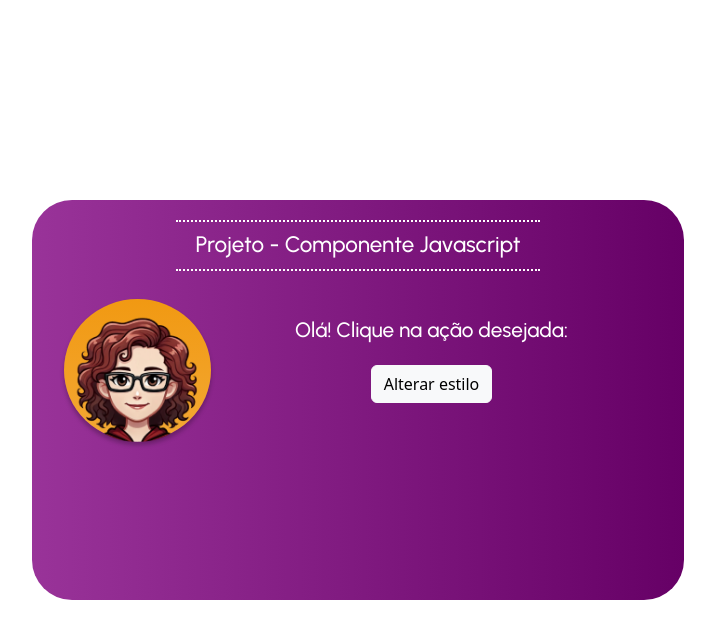
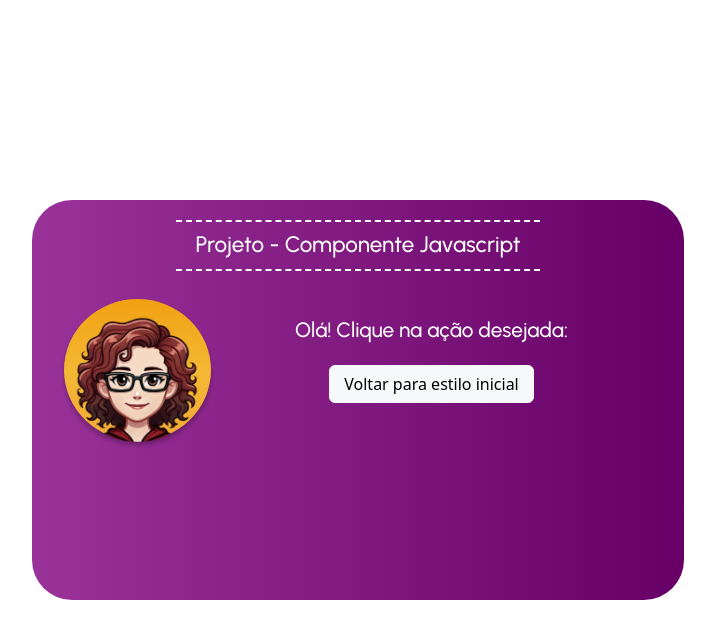
Before and after one commit to asomartins/miniprojeto-edicaoweb, a plain HTML site: page index.html in a window 1280 px wide. Both pictures are taken after a click on the button "Alterar estilo". Shown: the whole page, without its empty margins (282-997 px from the left). Drawn offline with nearby package versions, Linux system fonts and the light colour scheme.

Commit message:
cronometro e estilos

```diff
--- a/index.html
+++ b/index.html
@@ -14,22 +14,28 @@
   <link href="https://fonts.googleapis.com/css2?family=Urbanist:ital,wght@0,100..900;1,100..900&display=swap" rel="stylesheet">
   <!-- Bootstrap -->
   <link href="https://cdn.jsdelivr.net/npm/bootstrap@5.3.3/dist/css/bootstrap.min.css" rel="stylesheet" integrity="sha384-QWTKZyjpPEjISv5WaRU9OFeRpok6YctnYmDr5pNlyT2bRjXh0JMhjY6hW+ALEwIH" crossorigin="anonymous">
-
 </head>
 
 <body>
   <div class="container">
     <h1 class="tituloProjeto corTitulo">Projeto - Componente Javascript</h1>
     <div class="conteudo">
-      <div class="avatar">
+      <div id="avatar">
         <img src="img/avatar.png" alt="avatar" />
+        <span></span>
       </div>
       <div class="texto">
         <p class="textoSaudacao corTexto">Olá! Clique na ação desejada:</p>
-        <button type="button" class="btn btn-light btnAlterarEstilo">Alterar estilo</button>
+        <form id="changestyle-form">
+          <div class="form-group">
+            <button type="submit" id="btnAlterarEstilo" class="btn btn-light w-50">Alterar estilo</button>
+          </div>
+        </form>
       </div>
     </div>
   </div>
+  </div>
+
   <script src="script.js"></script>
 </body>
 
--- a/script.js
+++ b/script.js
@@ -1,14 +1,45 @@
-const btnAlterarEstilo = document.querySelector('.btnAlterarEstilo');
+const btnAlterarEstilo = document.getElementById('btnAlterarEstilo');
+const form = document.getElementById('changestyle-form');
+const container = document.querySelector('.container');
+const tituloProjeto = document.querySelector('.tituloProjeto');
+const textoSaudacao = document.querySelector('.textoSaudacao');
+const avatar = document.getElementById('avatar');
+const avatarImg = document.querySelector('#avatar img');
+const cronometro = document.querySelector('span');
 
-function alterarEstilo() {
-    const container = document.querySelector('.container');
-    const tituloProjeto = document.querySelector('.tituloProjeto');
-    const textoSaudacao = document.querySelector('.textoSaudacao');
-    container.style.background = 'linear-gradient(270deg, #660066 0.01%, #993399 100%)';
-    tituloProjeto.style.color = '#FFFFFF';
-    tituloProjeto.style.borderTop = '2px dotted';
-    tituloProjeto.style.borderBottom = '2px dotted';
-    textoSaudacao.style.color = '#FFFFFF';
+function iniciarCronometro() {
+  for (let i = 5; i > 0; i--) {
+    setTimeout(() => {
+      cronometro.textContent = i;
+    }, (5 - i) * 1000);
+  }
+
+  setTimeout(() => {
+    cronometro.style.display = 'none';
+    avatarImg.style.display = 'block';
+  }, 5 * 1000);
 }
 
-btnAlterarEstilo.addEventListener('click', alterarEstilo);
+iniciarCronometro();
+form.addEventListener('submit', (e) => {
+  e.preventDefault();
+  if (btnAlterarEstilo.textContent === 'Voltar para estilo inicial') {
+    container.removeAttribute('style');
+    tituloProjeto.removeAttribute('style');
+    textoSaudacao.removeAttribute('style');
+    avatar.removeAttribute('style');
+    avatarImg.removeAttribute('style');
+    btnAlterarEstilo.textContent = 'Alterar estilo';
+  } else {
+    container.style.background =
+      'linear-gradient(270deg, #660066 0.01%, #993399 100%)';
+    tituloProjeto.style.color = '#FFFFFF';
+    tituloProjeto.style.borderTop = '2px dashed';
+    tituloProjeto.style.borderBottom = '2px dashed';
+    textoSaudacao.style.color = '#FFFFFF';
+    avatar.style.background =
+      'linear-gradient(180deg, #f1a112 0%, #f3b834 50%, #f3a937 100%)';
+    avatarImg.style.display = 'block';
+    btnAlterarEstilo.textContent = 'Voltar para estilo inicial';
+  }
+});
--- a/style.css
+++ b/style.css
@@ -68,25 +68,29 @@ h1,
   margin-bottom: 20px;
 }
 
-/* elipse bg amarelo avatar */
-.avatar {
+/* elipse bg roxo avatar */
+#avatar {
   width: 147px;
   height: 142px;
-  background: linear-gradient(
-    180deg,
-    #f19912 0.02%,
-    #f3a834 99.99%,
-    #f3a937 100%
-  );
+  background: linear-gradient(180deg, #b89bb8 0%, #8a2be2 50%, #551a8b 100%);
   box-shadow: 0px 4px 4px rgba(0, 0, 0, 0.25);
   border-radius: 50%;
   position: relative;
 }
 
-.avatar img {
+#avatar img {
   width: 90%;
   height: 90%;
   position: absolute;
   bottom: -1%;
   left: 5%;
+  display: none;
 }
+
+#avatar span {
+  position: absolute;
+  top: 40%;
+  left: 47%;
+  color: #fff;
+  font-size: 24px;
+}
```
